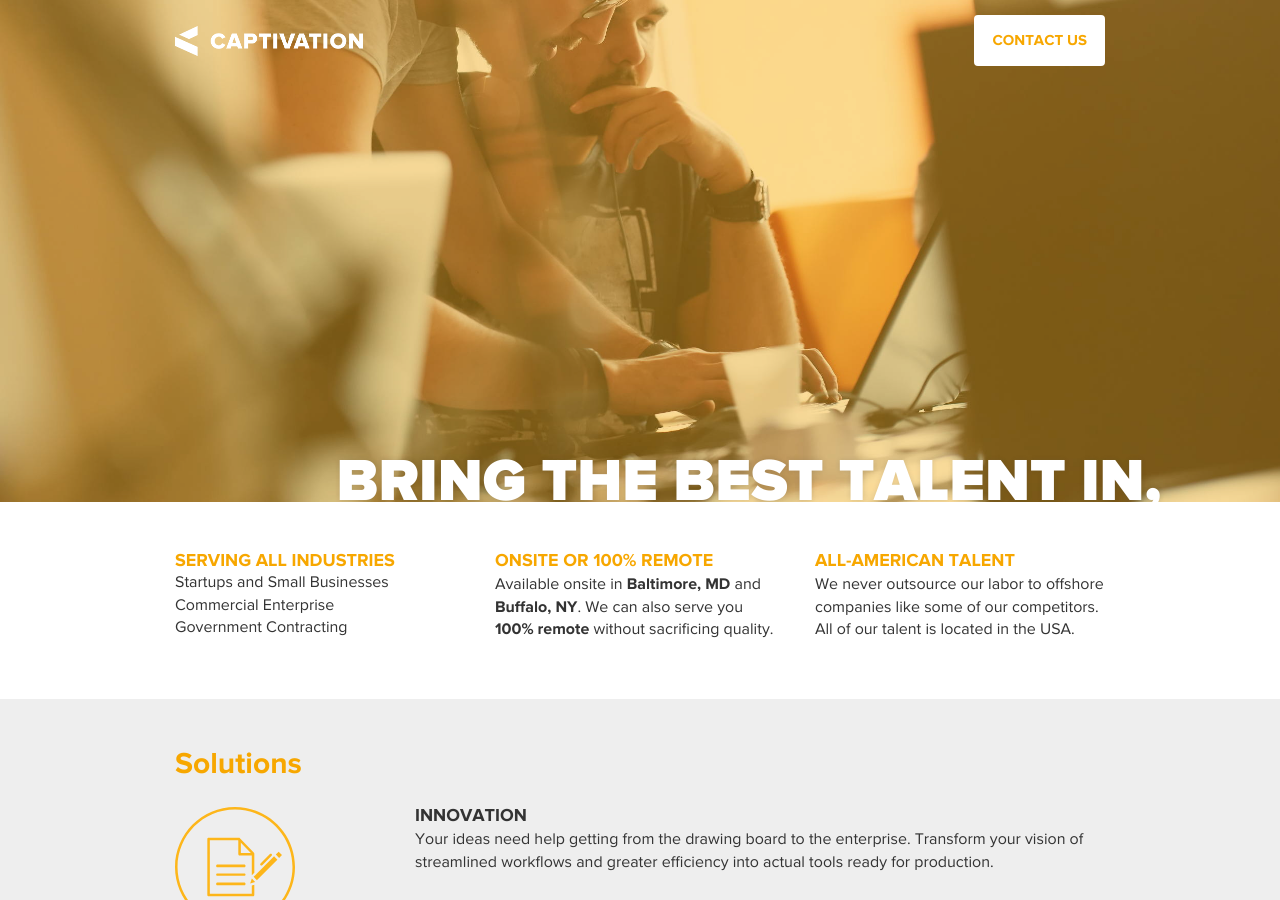
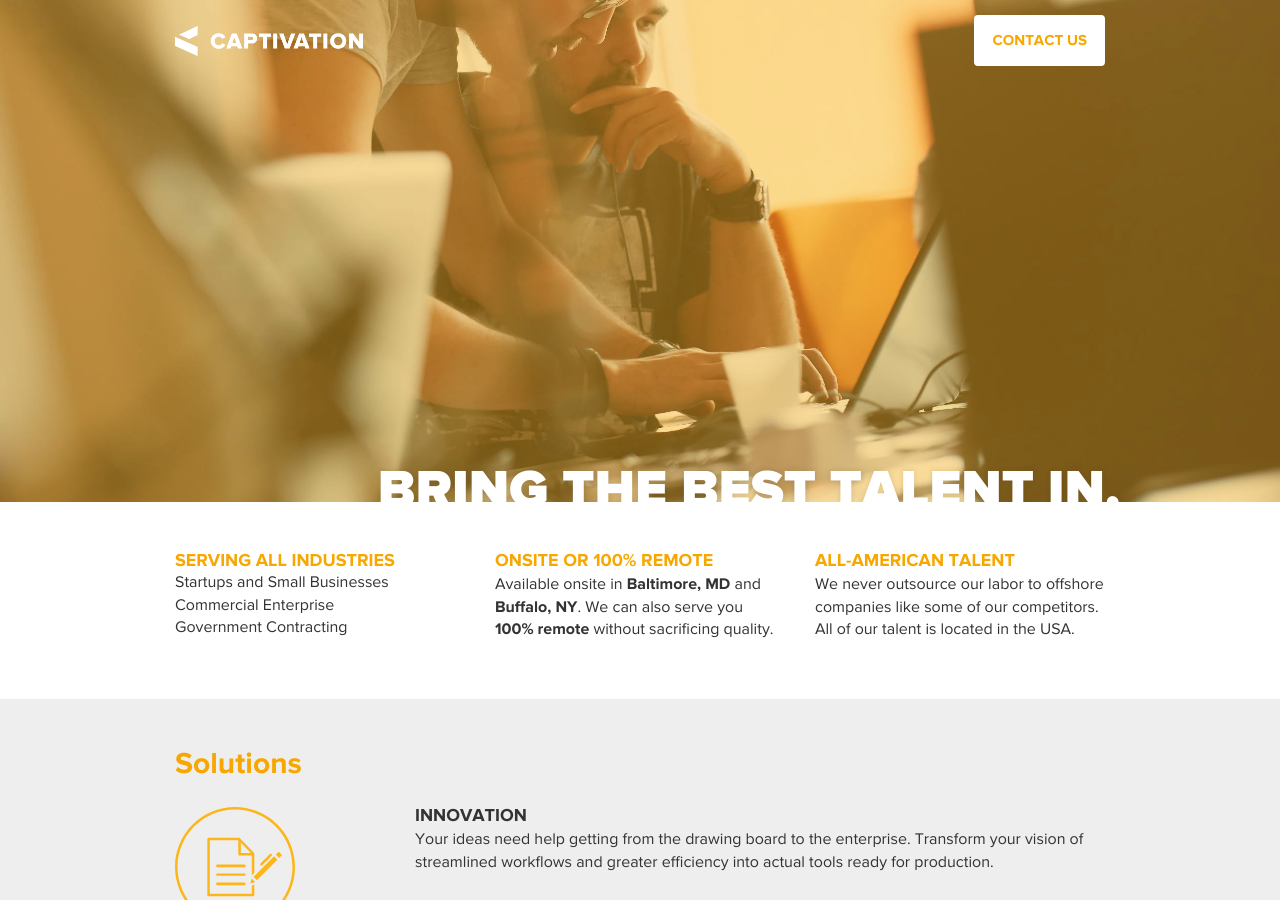
Before and after one commit to isabella232/captivationsoftware.github.io-archive, a Jekyll site: the page built from index.html, in a window 1280 px wide and 900 px high, scrolled down 199 px. Built offline with Jekyll 4.4.1, drawn with Linux system fonts in a browser that asks for light colours; nearby versions of some CDN libraries; some web fonts are replaced.

Commit message:
Better CSS

```diff
--- a/css/responsive.css
+++ b/css/responsive.css
@@ -26,12 +26,18 @@
 }
 
 @media (max-width: 991px) {
+
   .hero {
-    margin-top: 60%;
+    left: 0;
+    right: 0;
+    margin-bottom: 10%;
+    position: absolute;
+    text-align: center;
+    width: 100%;
   }
 
   .background-overlay {
-    background-attachment: scroll;
+    margin-top: 0;
   }
 
   .content .main.container {
--- a/css/structure.css
+++ b/css/structure.css
@@ -89,7 +89,7 @@ body {
 
 .hero .text {
   font-weight: 900;
-  font-size: 2em;
+  font-size: 1.8em;
   line-height: 1;
   display: inline-block;
   padding: 0;
```
